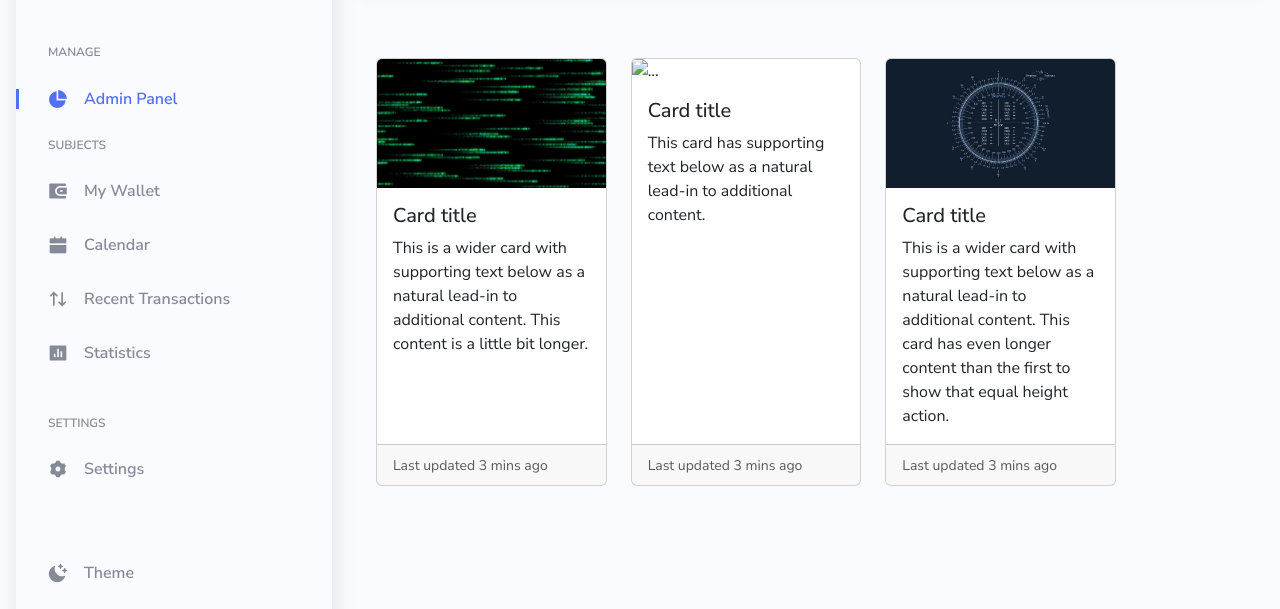
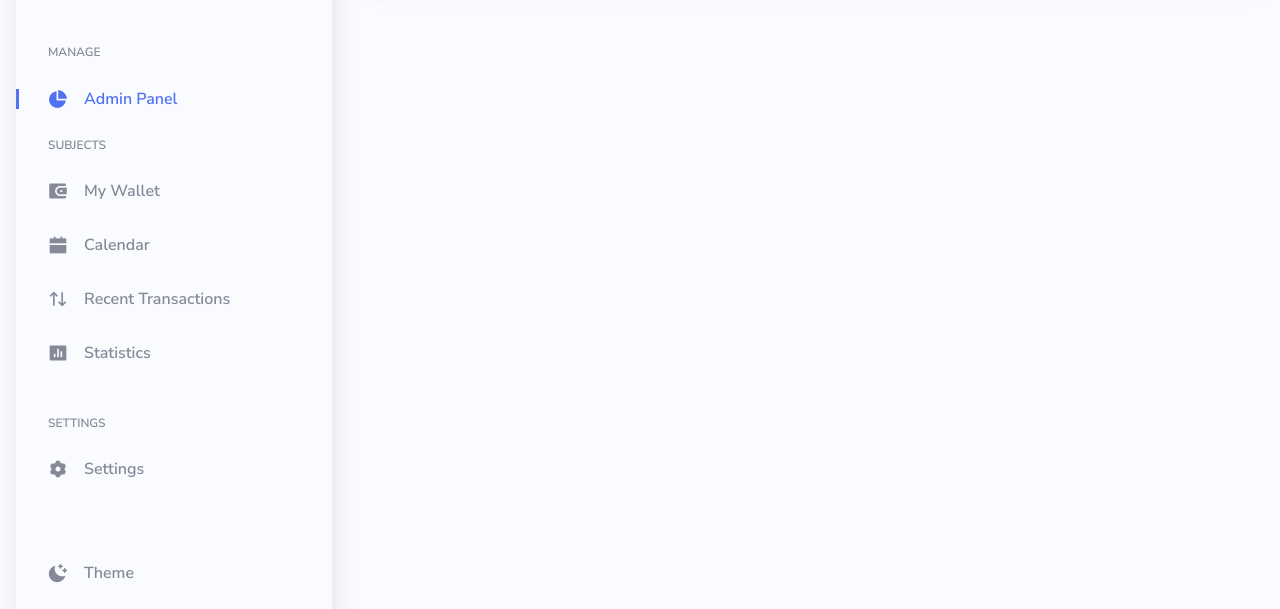
Before and after one commit to saqibazad70/new, a plain HTML site: page index.html in a window 1280 px wide. Shown: the part 118-727 px from the top of the page. Drawn offline with nearby package versions, Linux system fonts and the light colour scheme; a script that the page names is missing.

Commit message:
Add files via upload

```diff
--- a/index.html
+++ b/index.html
@@ -123,48 +123,7 @@
       <main class="main container" id="main">
          <!-- text -->
 
-         <div class="container-fluid">
-         <div class="row">
-         <div class="row row-cols-1 row-cols-md-3 g-4">
-            <div class="col">
-              <div class="card h-100">
-                <img src="images/electronics.jpg" class="card-img-top" alt="...">
-                <div class="card-body">
-                  <h5 class="card-title">Card title</h5>
-                  <p class="card-text">This is a wider card with supporting text below as a natural lead-in to additional content. This content is a little bit longer.</p>
-                </div>
-                <div class="card-footer">
-                  <small class="text-body-secondary">Last updated 3 mins ago</small>
-                </div>
-              </div>
-            </div>
-            <div class="col">
-              <div class="card h-100">
-                <img src="images/hardware.jpg" class="card-img-top" alt="...">
-                <div class="card-body">
-                  <h5 class="card-title">Card title</h5>
-                  <p class="card-text">This card has supporting text below as a natural lead-in to additional content.</p>
-                </div>
-                <div class="card-footer">
-                  <small class="text-body-secondary">Last updated 3 mins ago</small>
-                </div>
-              </div>
-            </div>
-            <div class="col">
-              <div class="card h-100">
-                <img src="images/maths.jpg" class="card-img-top" alt="...">
-                <div class="card-body">
-                  <h5 class="card-title">Card title</h5>
-                  <p class="card-text">This is a wider card with supporting text below as a natural lead-in to additional content. This card has even longer content than the first to show that equal height action.</p>
-                </div>
-                <div class="card-footer">
-                  <small class="text-body-secondary">Last updated 3 mins ago</small>
-                </div>
-              </div>
-            </div>
-          </div>
-         </div>
-         </div>
+
       </main>
 
       <!--=============== MAIN JS ===============-->
```
